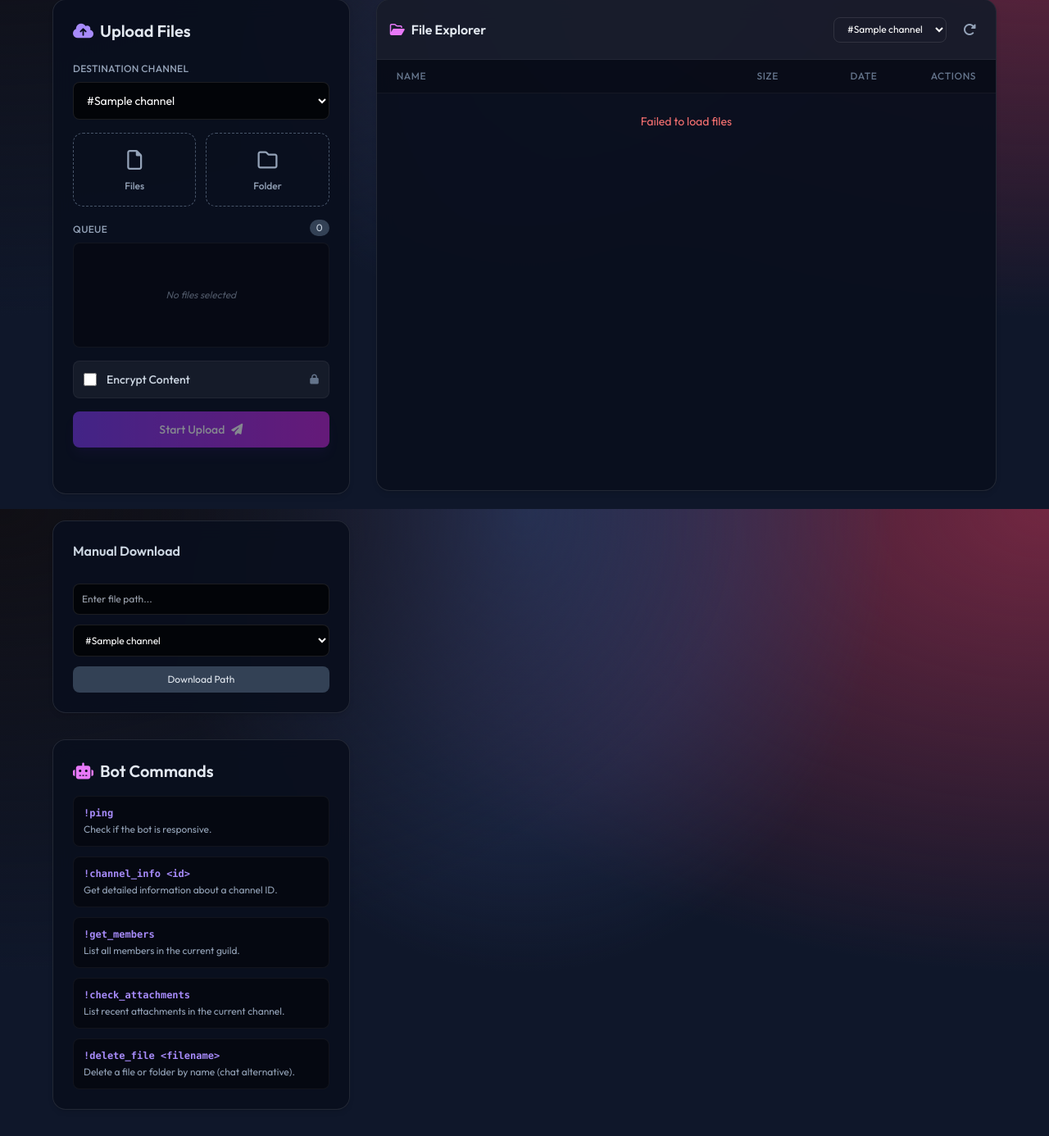
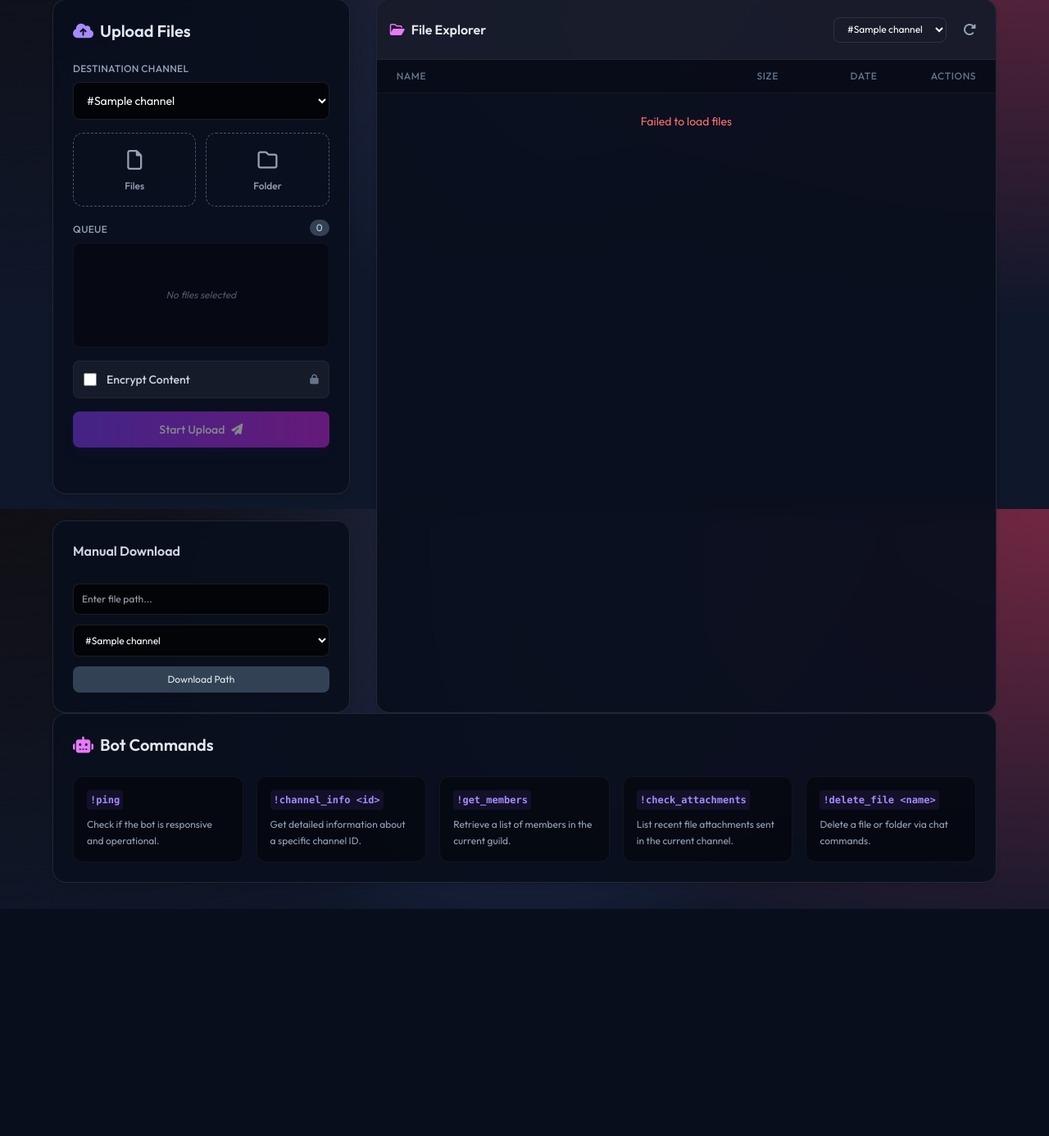
Before and after one commit to Lollimerd/discord-file-system, a Flask app: template src/templates/main.html in a window 1280 px wide. Shown: the part 179-1565 px from the top of the page at 82% size. After the commit the page ends 1288 px from the top, so only its background shows below. Run offline with Flask 3, Linux system fonts and the light colour scheme; the template is opened without the code that fills it: most values are stand-ins (such as "Sample title", 1, 10 or a date in 2020); data that the repository does not hold is empty; parts of the project's set-up code (start-up, migrations or seed data) failed here and were passed over; some libraries are stand-ins or nearby versions.

Commit message:
update UI

```diff
--- a/src/templates/main.html
+++ b/src/templates/main.html
@@ -235,46 +235,13 @@
                     </form>
                 </div>
 
-                <!-- Bot Commands Card -->
-                <div id="commands-card" class="glass-panel rounded-2xl p-6 opacity-0">
-                    <h2 class="text-xl font-semibold mb-4 flex items-center gap-2">
-                        <i class="fa-solid fa-robot text-fuchsia-400"></i> Bot Commands
-                    </h2>
-                    <div class="space-y-3 text-sm text-slate-300">
-                        <div
-                            class="p-3 rounded-lg bg-black/40 border border-white/5 hover:border-violet-500/30 transition-colors">
-                            <code class="text-violet-400 font-bold block mb-1 text-xs">!ping</code>
-                            <p class="text-xs text-slate-400">Check if the bot is responsive.</p>
-                        </div>
-                        <div
-                            class="p-3 rounded-lg bg-black/40 border border-white/5 hover:border-violet-500/30 transition-colors">
-                            <code class="text-violet-400 font-bold block mb-1 text-xs">!channel_info &lt;id&gt;</code>
-                            <p class="text-xs text-slate-400">Get detailed information about a channel ID.</p>
-                        </div>
-                        <div
-                            class="p-3 rounded-lg bg-black/40 border border-white/5 hover:border-violet-500/30 transition-colors">
-                            <code class="text-violet-400 font-bold block mb-1 text-xs">!get_members</code>
-                            <p class="text-xs text-slate-400">List all members in the current guild.</p>
-                        </div>
-                        <div
-                            class="p-3 rounded-lg bg-black/40 border border-white/5 hover:border-violet-500/30 transition-colors">
-                            <code class="text-violet-400 font-bold block mb-1 text-xs">!check_attachments</code>
-                            <p class="text-xs text-slate-400">List recent attachments in the current channel.</p>
-                        </div>
-                        <div
-                            class="p-3 rounded-lg bg-black/40 border border-white/5 hover:border-violet-500/30 transition-colors">
-                            <code
-                                class="text-violet-400 font-bold block mb-1 text-xs">!delete_file &lt;filename&gt;</code>
-                            <p class="text-xs text-slate-400">Delete a file or folder by name (chat alternative).</p>
-                        </div>
-                    </div>
-                </div>
+
             </div>
 
             <!-- Right Column: File Explorer -->
             <div class="lg:col-span-8 h-full">
                 <div id="explorer-panel"
-                    class="glass-panel rounded-2xl h-[600px] flex flex-col opacity-0 overflow-hidden">
+                    class="glass-panel rounded-2xl min-h-[600px] h-full flex flex-col opacity-0 overflow-hidden">
                     <!-- Explorer Toolbar -->
                     <div class="p-4 border-b border-white/5 flex justify-between items-center bg-white/5">
                         <h2 class="font-semibold flex items-center gap-2">
@@ -312,6 +279,36 @@
                             <i class="fa-solid fa-satellite-dish text-4xl opacity-50"></i>
                             <p class="text-sm">Select a channel to load files</p>
                         </div>
+                    </div>
+                </div>
+            </div>
+        </div>
+
+            <!-- Bot Commands Card (Bottom Row) -->
+            <div id="commands-card" class="lg:col-span-12 glass-panel rounded-2xl p-6 opacity-0">
+                <h2 class="text-xl font-semibold mb-6 flex items-center gap-2">
+                    <i class="fa-solid fa-robot text-fuchsia-400"></i> Bot Commands
+                </h2>
+                <div class="grid grid-cols-1 md:grid-cols-3 lg:grid-cols-5 gap-4 text-sm text-slate-300">
+                    <div class="p-4 rounded-xl bg-black/40 border border-white/5 hover:border-violet-500/30 transition-all hover:-translate-y-1">
+                        <code class="text-violet-400 font-bold block mb-2 text-xs bg-violet-500/10 p-1 rounded w-fit">!ping</code>
+                        <p class="text-xs text-slate-400 leading-relaxed">Check if the bot is responsive and operational.</p>
+                    </div>
+                    <div class="p-4 rounded-xl bg-black/40 border border-white/5 hover:border-violet-500/30 transition-all hover:-translate-y-1">
+                        <code class="text-violet-400 font-bold block mb-2 text-xs bg-violet-500/10 p-1 rounded w-fit">!channel_info &lt;id&gt;</code>
+                        <p class="text-xs text-slate-400 leading-relaxed">Get detailed information about a specific channel ID.</p>
+                    </div>
+                    <div class="p-4 rounded-xl bg-black/40 border border-white/5 hover:border-violet-500/30 transition-all hover:-translate-y-1">
+                        <code class="text-violet-400 font-bold block mb-2 text-xs bg-violet-500/10 p-1 rounded w-fit">!get_members</code>
+                        <p class="text-xs text-slate-400 leading-relaxed">Retrieve a list of members in the current guild.</p>
+                    </div>
+                    <div class="p-4 rounded-xl bg-black/40 border border-white/5 hover:border-violet-500/30 transition-all hover:-translate-y-1">
+                        <code class="text-violet-400 font-bold block mb-2 text-xs bg-violet-500/10 p-1 rounded w-fit">!check_attachments</code>
+                        <p class="text-xs text-slate-400 leading-relaxed">List recent file attachments sent in the current channel.</p>
+                    </div>
+                    <div class="p-4 rounded-xl bg-black/40 border border-white/5 hover:border-violet-500/30 transition-all hover:-translate-y-1">
+                        <code class="text-violet-400 font-bold block mb-2 text-xs bg-violet-500/10 p-1 rounded w-fit">!delete_file &lt;name&gt;</code>
+                        <p class="text-xs text-slate-400 leading-relaxed">Delete a file or folder via chat commands.</p>
                     </div>
                 </div>
             </div>
```
